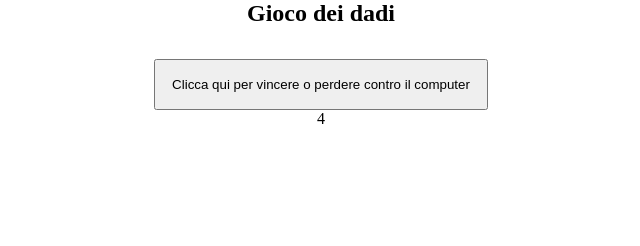
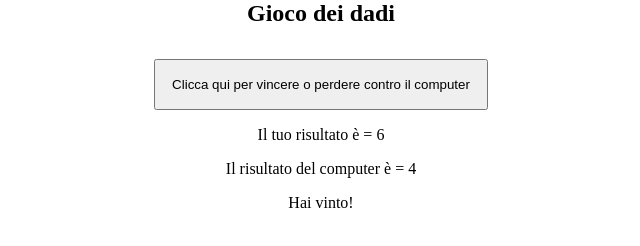
Before and after one commit to EligioBiasi/js-mail-dadi, a plain HTML site: page index.html in a window 1280 px wide. Both pictures are taken after a click on the button "Clicca qui per vincere o perdere contro il computer". Shown: the whole page, without its empty margins (319-959 px from the left). Drawn offline with Linux system fonts and the light colour scheme.

Commit message:
dice game completed

```diff
--- a/index.html
+++ b/index.html
@@ -16,8 +16,9 @@
                 <button id="button">Clicca qui per vincere o perdere contro il computer</button>
             </div>
             <div>
-                <p id="outputhuman">Questo è il risultato per te!</p>
+                <p id="outputhuman"></p>
                 <p id="outputcomputer"></p>
+                <p id="final-output"></p>
             </div>
         </section>
     </main>
--- a/script.js
+++ b/script.js
@@ -1,8 +1,20 @@
 // Gioco dei dadi
 // Generare un numero random da 1 a 6, sia per il giocatore sia per il computer.
-Math.floor(Math.random() * 6) + 1;
+
 document.getElementById('button').addEventListener('click',function(){
-    document.getElementById('outputhuman').innerHTML=(Math.floor(Math.random() * 6) + 1);
+   let humanNum = (parseInt(Math.floor(Math.random() * 6) + 1));
+   let humanResult = document.getElementById('outputhuman').innerHTML = 'Il tuo risultato è ='+ ' ' + humanNum
+   let computerNum = (parseInt(Math.floor(Math.random() * 6)) + 1);
+   let computerResult = document.getElementById('outputcomputer').innerHTML = 'Il risultato del computer è ='+ ' ' + computerNum
+
+   if(humanNum < computerNum){
+        document.getElementById('final-output').innerHTML = 'Hai perso, la tua anima è mia!'
+    }else if(humanNum > computerNum){
+        document.getElementById('final-output').innerHTML = 'Hai vinto!'
+    }else{
+        document.getElementById('final-output').innerHTML = 'Pareggio!'
+    }
+
 }
 )
 // Stabilire il vincitore, in base a chi fa il punteggio più alto.
--- a/style.css
+++ b/style.css
@@ -20,3 +20,7 @@ h1{
 button{
     padding: 1rem;
 }
+
+p{
+    margin: 1rem 0;
+}
```
